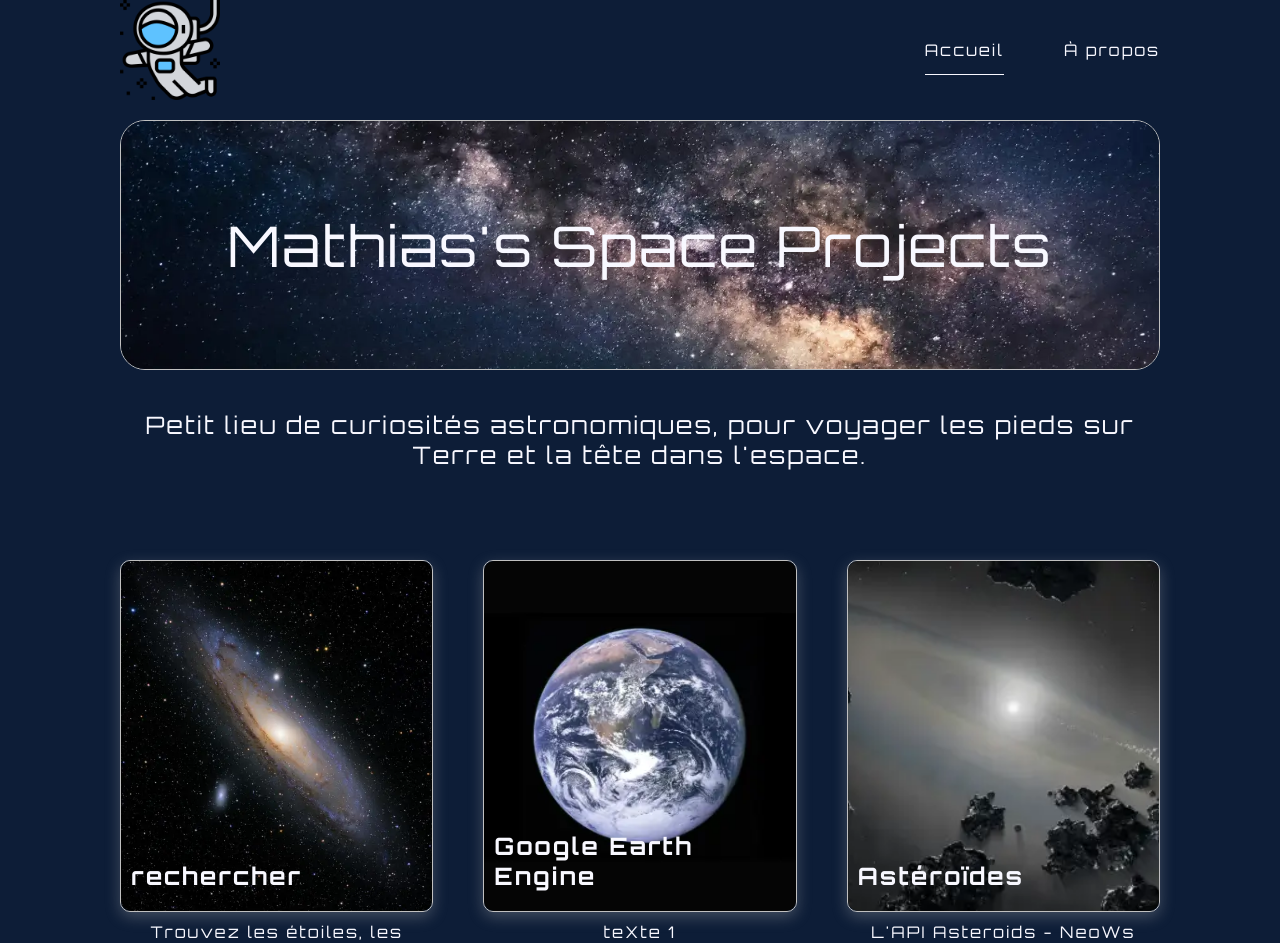
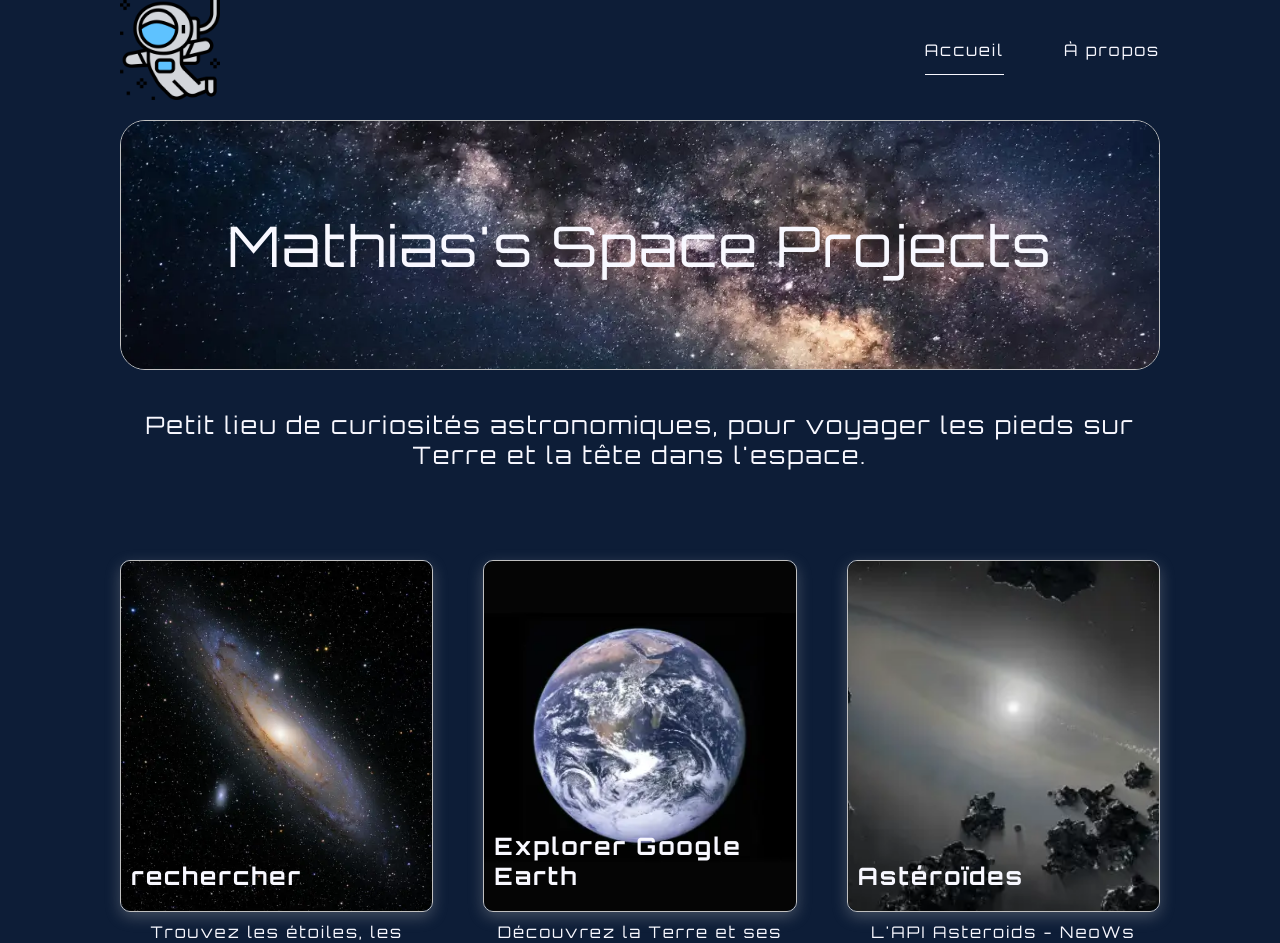
Before and after one commit to Mabuljo/Mathias-Space-Projects, a React (Vite) app: page /accueil in a window 1280 px wide. Shown: the top 943 px of the page. Built offline with nearby package versions, Linux system fonts and the light colour scheme; no server answers.

Commit message:
ajout du lien Google Earth et MAJ des mentions légales

```diff
--- a/src/pages/Accueil.jsx
+++ b/src/pages/Accueil.jsx
@@ -8,7 +8,7 @@ import Footer from '../components/Footer';
 const Accueil = () => {
     const pages = [
         { title: 'rechercher', image: '/rechercher.webp', link: '/rechercher', text:`Trouvez les étoiles, les planètes et bien plus encore dans la bibliothèque d'images de la NASA !` },
-        { title: 'Google Earth Engine', image: '/earth.webp', link: '/earth', text:'teXte 1' },
+        { title: 'Explorer Google Earth', image: '/earth.webp', link: 'https://earth.google.com/web', text:'Découvrez la Terre et ses merveilles grâce à Google Earth. (Une connexion peut être requise pour certaines fonctionnalités avancées.)', newTab: true },
         { title: 'Astéroïdes', image: '/asteroides.webp', link: '/asteroides', text:`L'API Asteroids - NeoWs (Near Earth Object Web Service) de la NASA permet d'obtenir des informations sur les astéroïdes proches de la Terre aujourd'hui.` },
         { title: 'Mars Rover photos', image: '/mars.webp', link: '/mars', text:'teXte 1' },
         { title: 'Lancements à venir', image: '/fusee.webp', link: '/lancement', text:'teXte 1' },
@@ -21,7 +21,7 @@ const Accueil = () => {
             <h2 className='presentation'>Petit lieu de curiosités astronomiques, pour voyager les pieds sur Terre et la tête dans l'espace.</h2>
             <main className='cards'>
                 {pages.map((page,index) => (
-                    <Card key={index} title={page.title} image={page.image} link={page.link} text={page.text}/>
+                    <Card key={index} title={page.title} image={page.image} link={page.link} text={page.text} newTab={page.newTab} />
                 ))}
             </main>
             <Footer />
--- a/src/pages/MentionsLegales.jsx
+++ b/src/pages/MentionsLegales.jsx
@@ -17,8 +17,8 @@ const MentionsLegales = () => {
                 <div className='mentions_content'>
                     <h3>2. Sources des données</h3>
                     <p><i className="fa-solid fa-star"></i> API Astronomy Picture of the Day (APOD) : Les images et informations affichées sur ce site proviennent de l'API officielle de la NASA. Pour en savoir plus : <a href="https://api.nasa.gov/" target='_blank' aria-label='lien vers Nasa.gov' rel="noopener noreferrer"> api.nasa.gov.</a></p>
-                    <p><i className="fa-solid fa-star"></i> Google Earth Engine : Les visualisations géographiques et données environnementales sont fournies par l'API Google Earth Engine. Détails disponibles sur <a href="https://earthengine.google.com/" target='_blank' aria-label='lien vers Nasa.gov' rel="noopener noreferrer"> earthengine.google.com.</a>
-                    </p>
+                    <p><i className="fa-solid fa-star"></i> API NASA Image and Video Library : Les images et vidéos affichées sur ce site proviennent de l'API officielle de la NASA. Pour en savoir plus : <a href="https://images.nasa.gov/" target='_blank' aria-label='lien vers la NASA Image and Video Library' rel="noopener noreferrer">images.nasa.gov</a>.</p>
+                    <p><i className="fa-solid fa-star"></i> API NASA Near Earth Object (NEO) : Les informations sur les astéroïdes proches de la Terre sont fournies par l'API officielle de la NASA. Pour en savoir plus : <a href="https://api.nasa.gov/" target='_blank' aria-label='lien API Near Earth Object' rel="noopener noreferrer">api.nasa.gov</a>.</p>
                 </div>
                 <img src="/space-tourism.png" className='illustrations'/>
                 <div className='mentions_content'>
--- a/src/pages/Rechercher.jsx
+++ b/src/pages/Rechercher.jsx
@@ -3,7 +3,6 @@ import Header from '../components/Header';
 import Footer from '../components/Footer';
 import useNASAsearch from "../utils/FetchNASAsearch";
 import Card from '../components/Card';
-import Banner from '../components/Banner';
 
 const Rechercher = () => {
 
```
